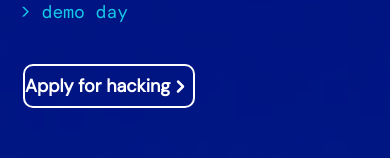
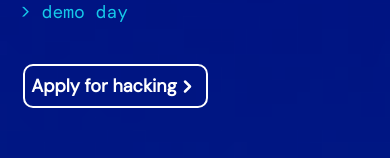
Before and after one commit to tonanadao/hackaton-x, a Next.js app: page / in a window 390 px wide. Shown: the part 520-678 px from the top of the page. Built offline with nearby package versions, Linux system fonts and the light colour scheme.

Commit message:
fixed button

```diff
--- a/src/components/button/Button.tsx
+++ b/src/components/button/Button.tsx
@@ -13,7 +13,7 @@ interface ButtonProps {
 const ButtonContainer = styled.button<ButtonProps>`
   background-color: ${(props) =>
     props.appearance === "fill" ? `${DODGERBLUE}` : `transparent`};
-  min-width: ${(props) => (props.isMobile ? "168px" : "212px")};
+  min-width: ${(props) => (props.isMobile ? "185px" : "212px")};
   height: ${(props) => (props.isMobile ? "44px" : "56px")};
   font-size: 18px;
   font-weight: 700;
--- a/src/styled/constants.tsx
+++ b/src/styled/constants.tsx
@@ -42,14 +42,14 @@ export const PARTNERS = [
     alt: "TonStarter",
   },
   {
+    img: ton.src,
+    url: "https://ton.org/",
+    alt: "Ton",
+  },
+  {
     img: tonana.src,
     url: "https://tonana.org/",
     alt: "Tonana",
-  },
-  {
-    img: ton.src,
-    url: "https://ton.org/",
-    alt: "Ton",
   },
   {
     img: ton_society.src,
```
